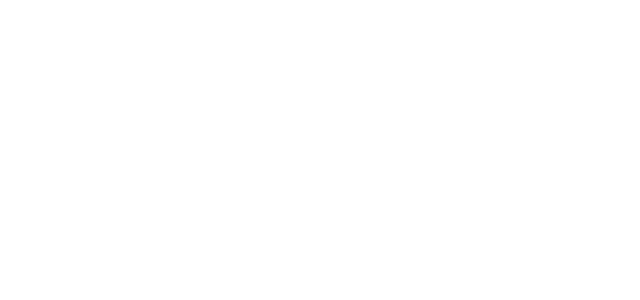
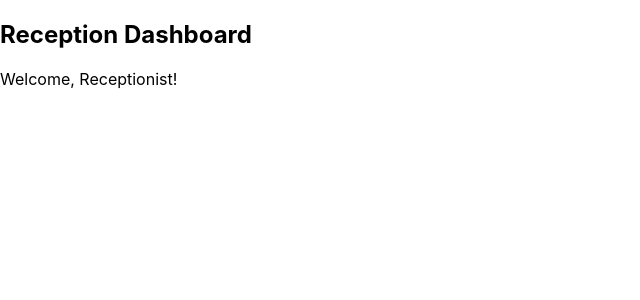
Before and after one commit to Aileen7Rose/NITC-Healthcare-Center, a React (Create React App) app in the folder frontend/: page /reception in a window 1280 px wide. Before the commit this address had no page. Shown: the top 300 px of the page, without its empty margins (0-640 px from the left). Built offline with nearby package versions, Linux system fonts and the light colour scheme.

Commit message:
added basic skeleton of patient, doctor, reception dashboard

```diff
--- a/frontend/src/App.js
+++ b/frontend/src/App.js
@@ -1,6 +1,9 @@
 import { BrowserRouter, Routes, Route } from 'react-router-dom';
 import Login from './pages/Login';
 import Signup from './pages/Signup';
+import PatientDashboard from './pages/PatientDashboard';
+import DoctorDashboard from './pages/DoctorDashboard';
+import ReceptionDashboard from './pages/ReceptionDashboard';
 
 function App() {
   return (
@@ -8,6 +11,9 @@
       <Routes>
         <Route path="/" element={<Login />} />
         <Route path="/signup" element={<Signup />} />
+        <Route path="/patient" element={<PatientDashboard />} />
+        <Route path="/doctor" element={<DoctorDashboard />} />
+        <Route path="/reception" element={<ReceptionDashboard />} />
       </Routes>
     </BrowserRouter>
   );
--- /dev/null
+++ b/frontend/src/pages/DoctorDashboard.jsx
@@ -0,0 +1,10 @@
+function DoctorDashboard() {
+  return (
+    <div>
+      <h2>Doctor Dashboard</h2>
+      <p>Welcome, Doctor!</p>
+    </div>
+  );
+}
+
+export default DoctorDashboard;
--- /dev/null
+++ b/frontend/src/pages/PatientDashboard.jsx
@@ -0,0 +1,10 @@
+function PatientDashboard() {
+  return (
+    <div>
+      <h2>Patient Dashboard</h2>
+      <p>Welcome, Patient!</p>
+    </div>
+  );
+}
+
+export default PatientDashboard;
--- /dev/null
+++ b/frontend/src/pages/ReceptionDashboard.jsx
@@ -0,0 +1,10 @@
+function ReceptionDashboard() {
+  return (
+    <div>
+      <h2>Reception Dashboard</h2>
+      <p>Welcome, Receptionist!</p>
+    </div>
+  );
+}
+
+export default ReceptionDashboard;
```
